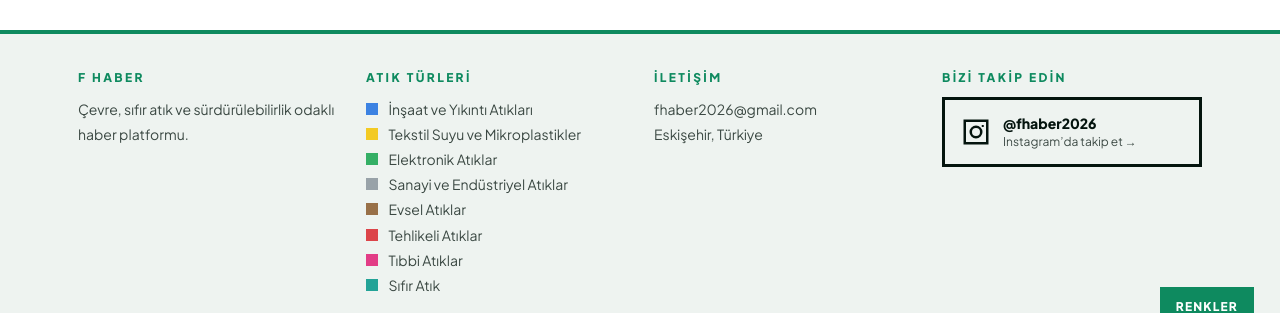
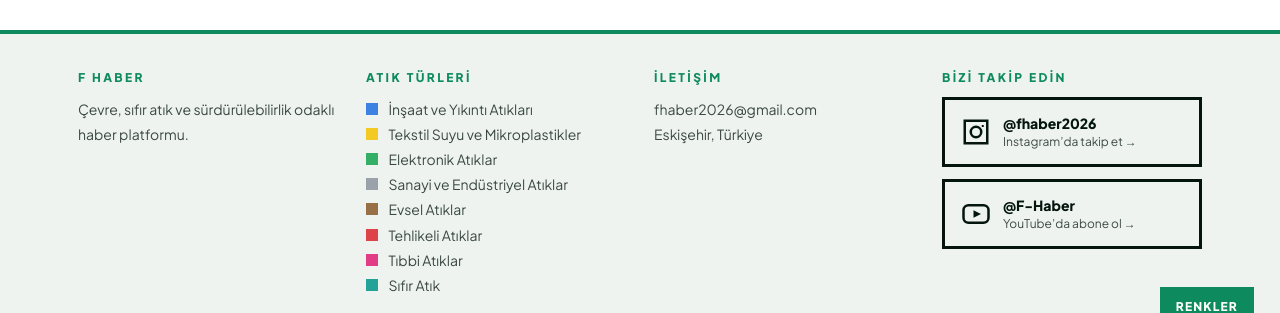
Before and after one commit to xenHH/fhaber, a plain HTML site: page röportaj.html in a window 1280 px wide. Shown: the part 388-701 px from the top of the page. Drawn offline with nearby package versions, Linux system fonts and the light colour scheme; no server answers.

Commit message:
Update röportaj.html

```diff
--- a/röportaj.html
+++ b/röportaj.html
@@ -1,64 +1,219 @@
 <!DOCTYPE html>
 <html lang="tr">
 <head>
+
 <meta charset="UTF-8">
+
 <meta name="viewport" content="width=device-width, initial-scale=1, viewport-fit=cover">
+
 <title>Röportajlar | F Haber</title>
+
 <link href="https://fonts.googleapis.com/css2?family=Playfair+Display:wght@700;900&family=Plus+Jakarta+Sans:wght@400;600;800&display=swap" rel="stylesheet">
+
 <link rel="stylesheet" href="style_4.css">
+
 </head>
+
 <body data-page="roportaj">
+
 <div class="wrap">
+
   <nav>
 
     <a class="logo" href="index.html" aria-label="F Haber Ana Sayfa">
+
       <img
         src="images/uploads/fhaber-logo.svg"
         alt="F Haber Logosu"
         class="site-logo">
+
     </a>
 
     <div class="menu">
+
       <a href="tv_haberi.html">TV HABERİ</a>
+
       <a href="gazete_haberi.html">GAZETE HABERİ</a>
+
       <a href="r%C3%B6portaj.html" class="on">RÖPORTAJ</a>
+
       <a href="foto_roportaj.html">FOTO-RÖPORTAJ</a>
+
       <a href="podcast.html">PODCAST</a>
+
     </div>
+
   </nav>
 
   <main>
-    <a href="index.html" class="back">← ANA SAYFAYA DÖN</a>
-    <h2 class="slider-title ed" style="margin-top: 0; margin-bottom: 24px;">Röportajlar</h2>
+
+    <a href="index.html" class="back">
+      ← ANA SAYFAYA DÖN
+    </a>
+
+    <h2 class="slider-title ed"
+        style="margin-top: 0; margin-bottom: 24px;">
+
+      Röportajlar
+
+    </h2>
+
     <div id="app"></div>
+
   </main>
+
 </div>
 
+
+<!-- FOOTER -->
+
 <footer>
+
   <div class="wrap">
+
     <div class="fg">
-      <div><h5>F HABER</h5><p>Çevre, sıfır atık ve sürdürülebilirlik odaklı haber platformu.</p></div>
-      <div><h5>ATIK TÜRLERİ</h5><ul id="ft"></ul></div>
-      <div><h5>İLETİŞİM</h5><p>fhaber2026@gmail.com<br>Eskişehir, Türkiye</p></div>
-      <div><h5>BİZİ TAKİP EDİN</h5>
-        <a class="ig" href="https://www.instagram.com/fhaber2026?exln=b2tvYTRlbGV6OHJu" target="_blank" rel="noopener">
-          <svg viewBox="0 0 24 24" fill="none" stroke="currentColor" stroke-width="2"><rect x="3" y="3" width="18" height="18"/><circle cx="12" cy="12" r="4.2"/><rect x="16.6" y="6.4" width="1.6" height="1.6" fill="currentColor" stroke="none"/></svg>
-          <span>@fhaber2026<small>Instagram’da takip et →</small></span>
+
+      <div>
+
+        <h5>F HABER</h5>
+
+        <p>
+          Çevre, sıfır atık ve sürdürülebilirlik odaklı haber platformu.
+        </p>
+
+      </div>
+
+      <div>
+
+        <h5>ATIK TÜRLERİ</h5>
+
+        <ul id="ft"></ul>
+
+      </div>
+
+      <div>
+
+        <h5>İLETİŞİM</h5>
+
+        <p>
+          fhaber2026@gmail.com<br>
+          Eskişehir, Türkiye
+        </p>
+
+      </div>
+
+      <div>
+
+        <h5>BİZİ TAKİP EDİN</h5>
+
+
+        <!-- INSTAGRAM -->
+
+        <a class="ig"
+           href="https://www.instagram.com/fhaber2026?exln=b2tvYTRlbGV6OHJu"
+           target="_blank"
+           rel="noopener">
+
+          <svg viewBox="0 0 24 24"
+               fill="none"
+               stroke="currentColor"
+               stroke-width="2">
+
+            <rect x="3" y="3" width="18" height="18"/>
+
+            <circle cx="12" cy="12" r="4.2"/>
+
+            <rect x="16.6"
+                  y="6.4"
+                  width="1.6"
+                  height="1.6"
+                  fill="currentColor"
+                  stroke="none"/>
+
+          </svg>
+
+          <span>
+
+            @fhaber2026
+
+            <small>Instagram’da takip et →</small>
+
+          </span>
+
         </a>
+
+
+        <!-- YOUTUBE -->
+
+        <a class="ig"
+           href="https://www.youtube.com/@F-Haber"
+           target="_blank"
+           rel="noopener">
+
+          <svg viewBox="0 0 24 24"
+               fill="none"
+               stroke="currentColor"
+               stroke-width="2"
+               aria-hidden="true">
+
+            <rect x="2"
+                  y="5"
+                  width="20"
+                  height="14"
+                  rx="4"/>
+
+            <polygon points="10,9 16,12 10,15"
+                     fill="currentColor"
+                     stroke="none"/>
+
+          </svg>
+
+          <span>
+
+            @F-Haber
+
+            <small>YouTube’da abone ol →</small>
+
+          </span>
+
+        </a>
+
       </div>
+
     </div>
-    <div class="cp">© 2026 F Haber. Tüm hakları saklıdır.</div>
+
+    <div class="cp">
+
+      © 2026 F Haber. Tüm hakları saklıdır.
+
     </div>
+
+  </div>
+
 </footer>
 
+
+<!-- GERİ DÖNÜŞÜM KUTULARI -->
+
 <div class="bins bot" id="bb"></div>
+
+
+<!-- RENK AYARLARI -->
+
 <button id="tg">RENKLER</button>
+
 <div id="pn"></div>
 
 
+<!-- JAVASCRIPT KÜTÜPHANELERİ -->
+
 <script src="https://cdn.jsdelivr.net/npm/js-yaml@4.1.0/dist/js-yaml.min.js"></script>
+
 <script src="https://cdn.jsdelivr.net/npm/marked@15.0.12/marked.min.js"></script>
+
 <script src="https://cdn.jsdelivr.net/npm/dompurify@3.2.6/dist/purify.min.js"></script>
+
 <script src="fhaber.js"></script>
+
 </body>
 </html>
```
Lines whose indentation alone changed are shown as unchanged.
